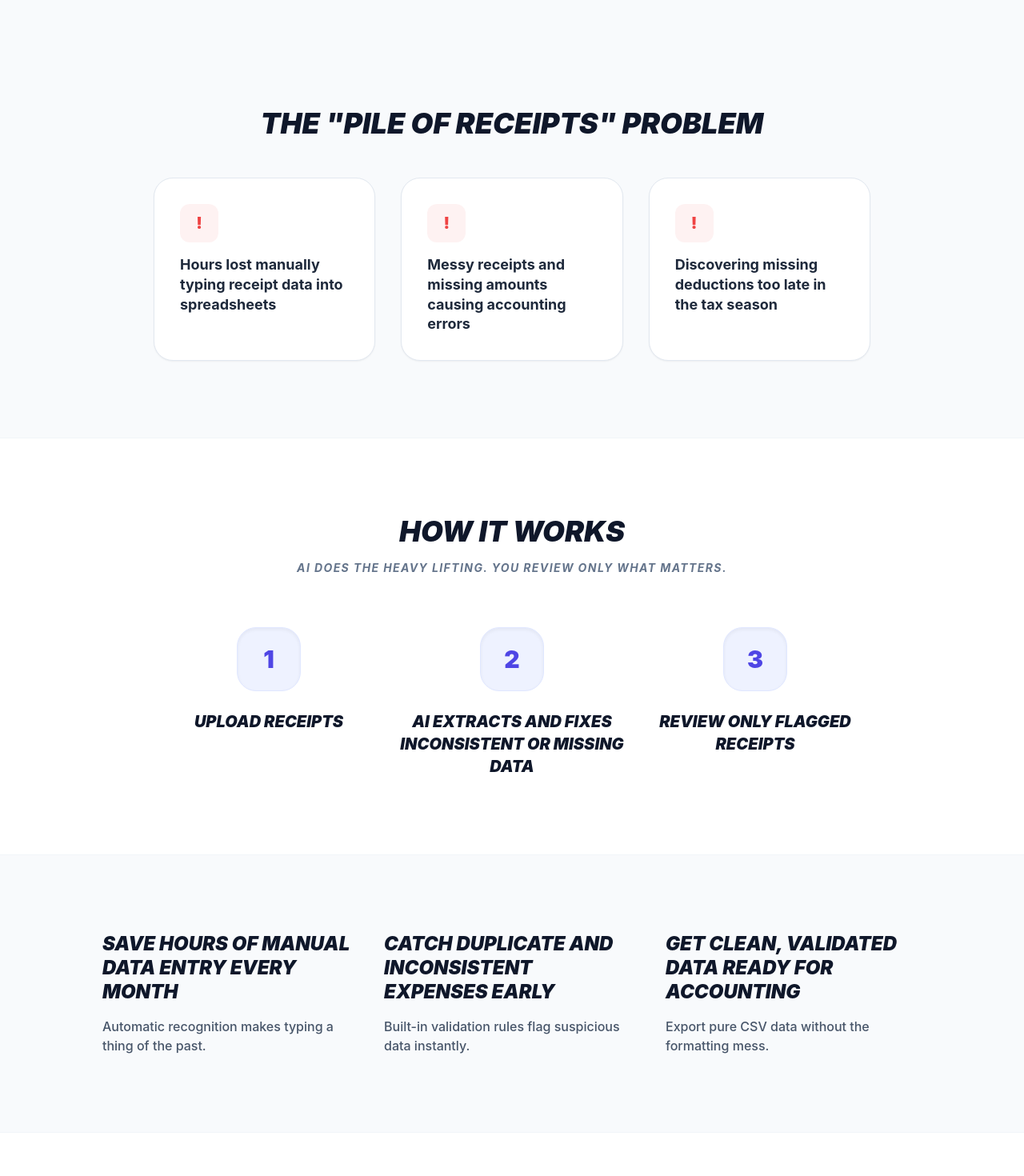
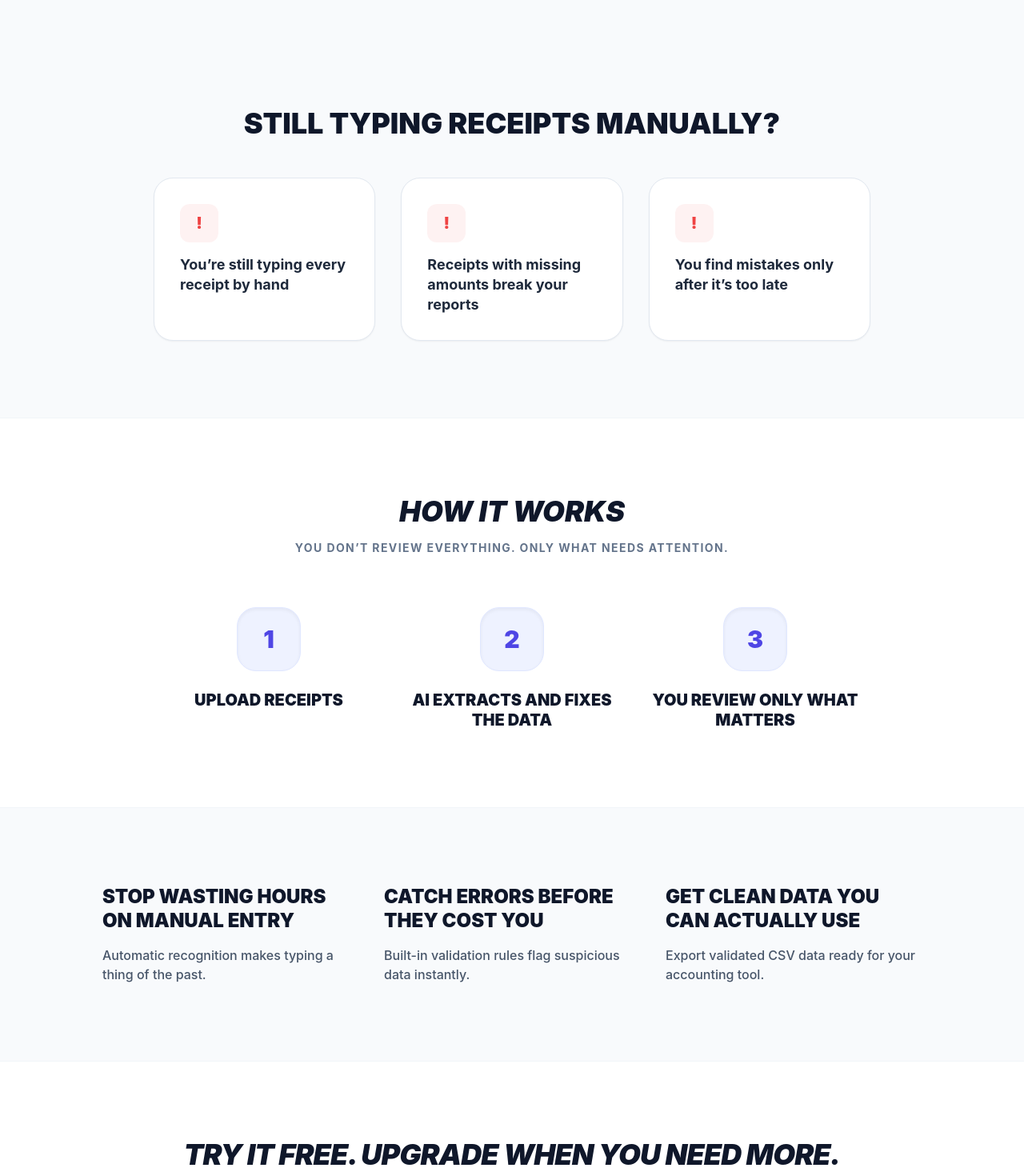
Before and after one commit to tornidomaroc-web/scan-and-action, a React (Vite) app in the folder apps/frontend/: page / in a window 1280 px wide. Shown: the part 760-2230 px from the top of the page at 80% size. Built offline with nearby package versions, Linux system fonts and the light colour scheme; no server answers.

Commit message:
Tighten landing page conversion copy and CTA flow

```diff
--- a/apps/frontend/src/screens/LandingScreen.tsx
+++ b/apps/frontend/src/screens/LandingScreen.tsx
@@ -93,19 +93,19 @@ export function LandingScreen() {
       {/* 2. Problem Section */}
       <div className="py-24 px-6 bg-slate-50">
         <div className="max-w-4xl mx-auto space-y-12">
-          <h2 className="text-3xl sm:text-4xl font-black text-slate-900 text-center uppercase italic">The "Pile of Receipts" Problem</h2>
+          <h2 className="text-3xl sm:text-4xl font-black text-slate-900 text-center uppercase">Still typing receipts manually?</h2>
           <div className="grid sm:grid-cols-3 gap-8">
             <div className="bg-white p-8 rounded-3xl border border-slate-200 shadow-sm space-y-4">
               <div className="w-12 h-12 bg-red-50 text-red-500 rounded-xl flex items-center justify-center font-black text-xl">!</div>
-              <p className="font-bold text-slate-800 text-lg leading-snug">Hours lost manually typing receipt data into spreadsheets</p>
+              <p className="font-bold text-slate-800 text-lg leading-snug">You’re still typing every receipt by hand</p>
             </div>
             <div className="bg-white p-8 rounded-3xl border border-slate-200 shadow-sm space-y-4">
               <div className="w-12 h-12 bg-red-50 text-red-500 rounded-xl flex items-center justify-center font-black text-xl">!</div>
-              <p className="font-bold text-slate-800 text-lg leading-snug">Messy receipts and missing amounts causing accounting errors</p>
+              <p className="font-bold text-slate-800 text-lg leading-snug">Receipts with missing amounts break your reports</p>
             </div>
             <div className="bg-white p-8 rounded-3xl border border-slate-200 shadow-sm space-y-4">
               <div className="w-12 h-12 bg-red-50 text-red-500 rounded-xl flex items-center justify-center font-black text-xl">!</div>
-              <p className="font-bold text-slate-800 text-lg leading-snug">Discovering missing deductions too late in the tax season</p>
+              <p className="font-bold text-slate-800 text-lg leading-snug">You find mistakes only after it’s too late</p>
             </div>
           </div>
         </div>
@@ -116,21 +116,21 @@ export function LandingScreen() {
         <div className="max-w-4xl mx-auto text-center space-y-16">
           <div className="space-y-4">
             <h2 className="text-3xl sm:text-4xl font-black text-slate-900 uppercase italic">How it works</h2>
-            <p className="text-slate-500 font-bold uppercase tracking-widest italic text-sm">AI does the heavy lifting. You review only what matters.</p>
+            <p className="text-slate-500 font-bold uppercase tracking-widest text-sm">You don’t review everything. Only what needs attention.</p>
           </div>
 
           <div className="grid sm:grid-cols-3 gap-12 sm:gap-4 relative">
             <div className="space-y-6 relative z-10">
               <div className="w-20 h-20 bg-indigo-50 text-indigo-600 rounded-3xl flex items-center justify-center mx-auto text-3xl font-black shadow-inner border border-indigo-100">1</div>
-              <h3 className="text-xl font-black text-slate-900 uppercase italic">Upload receipts</h3>
+              <h3 className="text-xl font-black text-slate-900 uppercase leading-tight">Upload receipts</h3>
             </div>
             <div className="space-y-6 relative z-10">
               <div className="w-20 h-20 bg-indigo-50 text-indigo-600 rounded-3xl flex items-center justify-center mx-auto text-3xl font-black shadow-inner border border-indigo-100">2</div>
-              <h3 className="text-xl font-black text-slate-900 uppercase italic">AI extracts and fixes inconsistent or missing data</h3>
+              <h3 className="text-xl font-black text-slate-900 uppercase leading-tight">AI extracts and fixes the data</h3>
             </div>
             <div className="space-y-6 relative z-10">
               <div className="w-20 h-20 bg-indigo-50 text-indigo-600 rounded-3xl flex items-center justify-center mx-auto text-3xl font-black shadow-inner border border-indigo-100">3</div>
-              <h3 className="text-xl font-black text-slate-900 uppercase italic">Review only flagged receipts</h3>
+              <h3 className="text-xl font-black text-slate-900 uppercase leading-tight">You review only what matters</h3>
             </div>
           </div>
         </div>
@@ -138,18 +138,18 @@ export function LandingScreen() {
 
       {/* 4. Value Section */}
       <div className="py-24 px-6 bg-slate-50">
-        <div className="max-w-5xl mx-auto grid sm:grid-cols-3 gap-8">
-          <div className="space-y-4 text-center sm:text-left">
-            <h3 className="font-black text-slate-900 text-2xl uppercase italic leading-tight">Save hours of manual data entry every month</h3>
+        <div className="max-w-5xl mx-auto grid sm:grid-cols-3 gap-8 text-center sm:text-left">
+          <div className="space-y-4">
+            <h3 className="font-black text-slate-900 text-2xl uppercase leading-tight">Stop wasting hours on manual entry</h3>
             <p className="text-slate-600 font-medium">Automatic recognition makes typing a thing of the past.</p>
           </div>
-          <div className="space-y-4 text-center sm:text-left">
-            <h3 className="font-black text-slate-900 text-2xl uppercase italic leading-tight">Catch duplicate and inconsistent expenses early</h3>
+          <div className="space-y-4">
+            <h3 className="font-black text-slate-900 text-2xl uppercase leading-tight">Catch errors before they cost you</h3>
             <p className="text-slate-600 font-medium">Built-in validation rules flag suspicious data instantly.</p>
           </div>
-          <div className="space-y-4 text-center sm:text-left">
-            <h3 className="font-black text-slate-900 text-2xl uppercase italic leading-tight">Get clean, validated data ready for accounting</h3>
-            <p className="text-slate-600 font-medium">Export pure CSV data without the formatting mess.</p>
+          <div className="space-y-4">
+            <h3 className="font-black text-slate-900 text-2xl uppercase leading-tight">Get clean data you can actually use</h3>
+            <p className="text-slate-600 font-medium">Export validated CSV data ready for your accounting tool.</p>
           </div>
         </div>
       </div>
@@ -196,12 +196,12 @@ export function LandingScreen() {
       {/* 6. Final CTA Section */}
       <div className="py-32 px-6 bg-slate-900 text-center">
         <div className="max-w-3xl mx-auto space-y-10">
-          <h2 className="text-4xl sm:text-5xl font-black text-white italic uppercase leading-tight">Turn receipts into clean data in seconds</h2>
+          <h2 className="text-4xl sm:text-5xl font-black text-white uppercase leading-tight">Turn receipts into clean data in seconds</h2>
           <div className="space-y-6">
-            <Link to="/login" className="inline-block px-12 py-6 bg-indigo-600 text-white font-black text-2xl rounded-2xl hover:bg-indigo-700 transition-all shadow-2xl hover:shadow-indigo-500/40 active:scale-95 uppercase italic tracking-tight">
-              Start for Free – No Credit Card
+            <Link to="/login" className="inline-block px-12 py-6 bg-indigo-600 text-white font-black text-2xl rounded-2xl hover:bg-indigo-700 transition-all shadow-2xl hover:shadow-indigo-500/40 active:scale-95 uppercase tracking-tight">
+              Start Free – 10 Scans Included
             </Link>
-            <p className="text-slate-500 font-bold text-sm uppercase tracking-widest italic">10 free scans. Upgrade anytime.</p>
+            <p className="text-slate-500 font-bold text-sm uppercase tracking-widest">No credit card. Takes 30 seconds.</p>
           </div>
         </div>
       </div>
```
